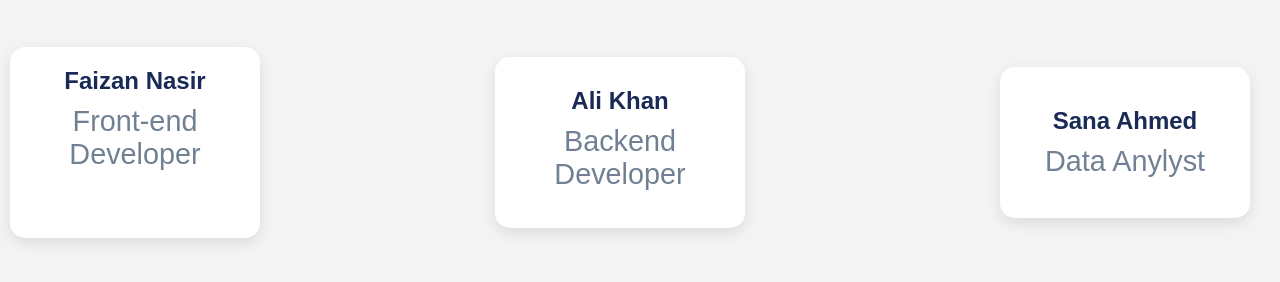
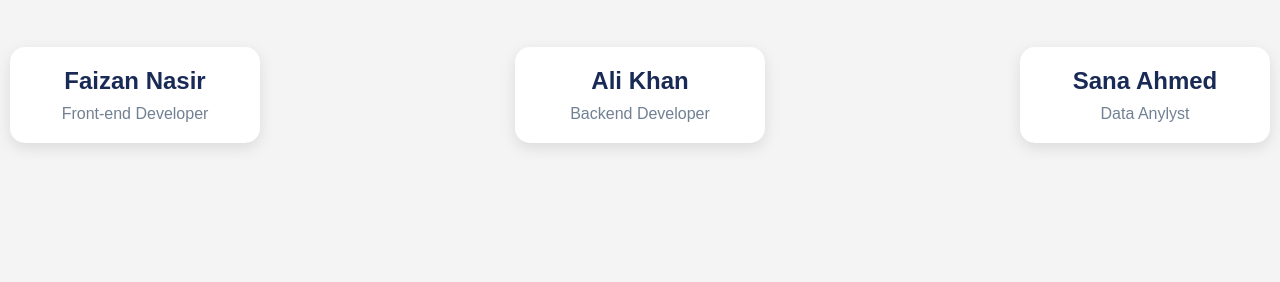
Before and after one commit to Faizannasir1999/learning-web, a plain HTML site: page CSS3/3-box-models+border/index.html in a window 1280 px wide. Shown: the part 340-622 px from the top of the page. Drawn offline with Linux system fonts and the light colour scheme.

Commit message:
Day 3 css

```diff
--- a/CSS3/3-box-models+border/style.css
+++ b/CSS3/3-box-models+border/style.css
@@ -56,17 +56,18 @@
     text-align: center;
     transition: transform 0.3 ease;
 }
+
 .card1{
     padding: 20px;
     margin: 10px;
 }
 .card2 {
-    padding: 30px;
-    margin: 20px;
+    padding: 20px;
+    margin: 10px;
   }
   .card3 {
-    padding: 40px;
-    margin: 30px;
+    padding: 20px;
+    margin: 10px;
   }
   .card:hover{
     transform: scale(1.05);
@@ -77,5 +78,5 @@
   }
   .card p{
     color: #718093;
-    /* font-size: 1rem; */
+    font-size: 1rem;
   }
```
